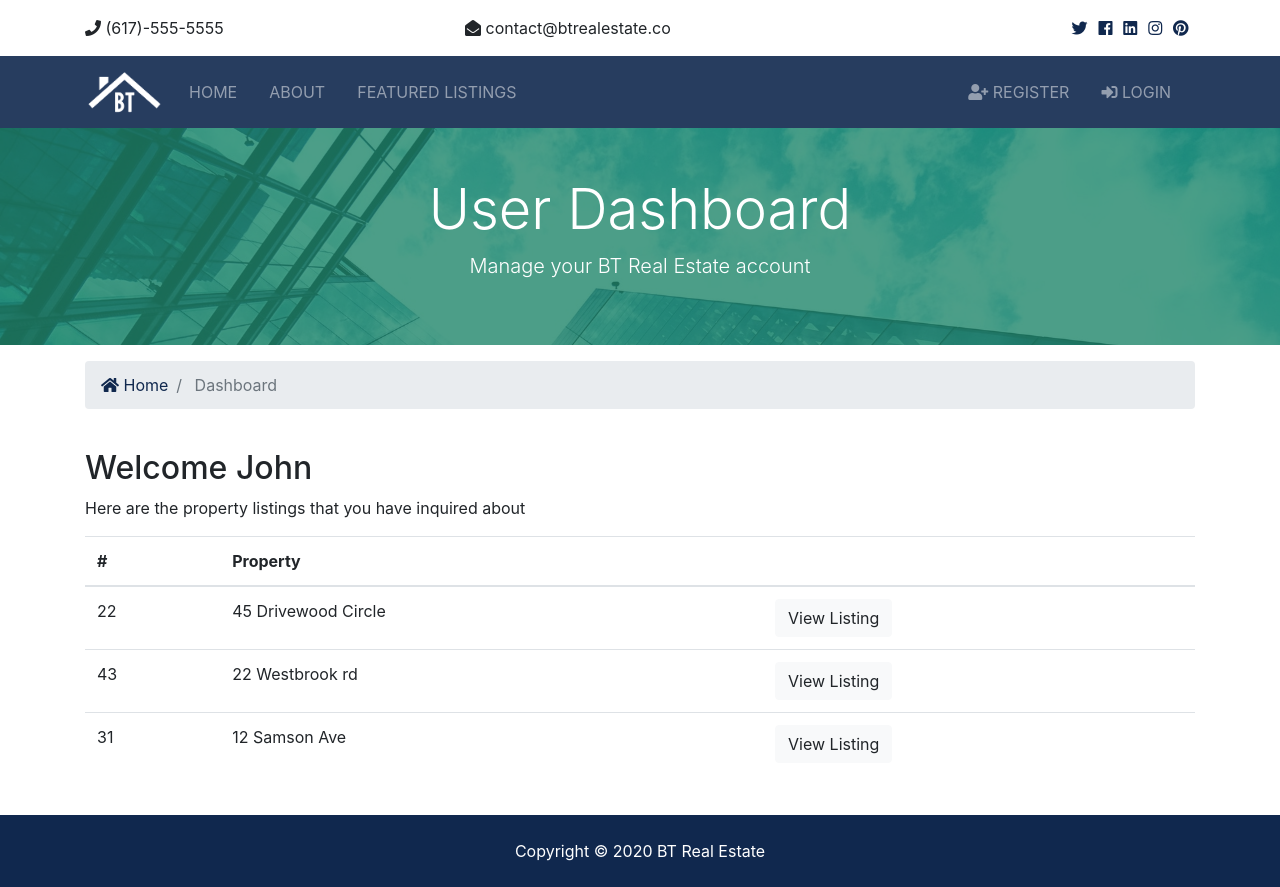
After one commit to emre-edu-tech/django-realestate-app, a Django app: page /account/dashboard in a window 1280 px wide. The commit adds this page. Run offline with Django 3.2, Linux system fonts and the light colour scheme; some libraries are stand-ins or nearby versions.

Commit message:
Login, logout, register, alert messages functionality have been added

```diff
--- /dev/null
+++ b/accounts/urls.py
@@ -0,0 +1,9 @@
+from django.urls import path
+from . import views
+
+urlpatterns = [
+    path('login', views.login, name='login'),
+    path('register', views.register, name='register'),
+    path('logout', views.logout, name='logout'),
+    path('dashboard', views.dashboard, name='dashboard')
+]
--- a/accounts/views.py
+++ b/accounts/views.py
@@ -1,3 +1,70 @@
-from django.shortcuts import render
+from django.shortcuts import render, redirect
+from django.contrib import messages, auth
+from django.contrib.auth.models import User
 
-# Create your views here.
+def register(request):
+    if request.method == 'POST':
+        # check for user registration
+        # messages.error(request, 'Testing error message')
+        # Get form values
+        first_name = request.POST['first_name']
+        last_name = request.POST['last_name']
+        username = request.POST['username']
+        email = request.POST['email']
+        password = request.POST['password']
+        password2 = request.POST['password2']
+
+        # check if passwords match
+        if password == password2:
+            # check if username already exists
+            # we imported the User model above
+            if User.objects.filter(username=username).exists():
+                messages.error(request, 'Username already exists')
+                return redirect('register')
+                # check if email already exists
+            elif User.objects.filter(email=email).exists():
+                messages.error(request, 'Email is already being used')
+                return redirect('register')
+            else:
+                # info looks good go ahead and create the user
+                user = User.objects.create_user(first_name=first_name, last_name=last_name, username=username, email=email, password=password)
+                # Login after user registration
+                # auth.login(request, user)
+                # messages.success(request, 'You are now logged in')
+                # return redirect('index')
+                # register the user then redirect to index page for them to login
+                user.save()
+                messages.success(request, 'You are now registered can log in.')
+                return redirect('login')
+        else:
+            messages.error(request, 'Passwords do not match')
+            return redirect('register')
+    else:
+        return render(request, 'accounts/register.html')
+
+def login(request):
+    if request.method == 'POST':
+        # check for user login
+        username = request.POST['username']
+        password = request.POST['password']
+
+        user = auth.authenticate(username=username, password=password)
+
+        if user is not None:
+            auth.login(request, user)
+            messages.success(request, 'You are now logged in')
+            return redirect('dashboard')
+        else:
+            messages.error(request, 'Invalid user credentials')
+            return redirect('login')
+    else:
+        return render(request, 'accounts/login.html')
+
+def logout(request):
+    if request.method == 'POST':
+        auth.logout(request)
+        messages.success(request, 'You are logged out')
+        return redirect('index')
+
+def dashboard(request):
+    return render(request, 'accounts/dashboard.html')
--- a/djangoRE/static/js/main.js
+++ b/djangoRE/static/js/main.js
@@ -1,2 +1,7 @@
 const date = new Date();
 document.querySelector('.year').innerHTML = date.getFullYear();
+
+// maka alert messages fade away
+setTimeout(function(){
+    $('#message').fadeOut('slow')
+}, 3000);
--- a/djangoRE/urls.py
+++ b/djangoRE/urls.py
@@ -21,5 +21,6 @@ from django.conf.urls.static import static
 urlpatterns = [
     path('', include('pages.urls')),
     path('listings/', include('listings.urls')),
+    path('account/', include('accounts.urls')),
     path('admin/', admin.site.urls),
 ] + static(settings.MEDIA_URL, document_root=settings.MEDIA_ROOT)
--- /dev/null
+++ b/templates/accounts/dashboard.html
@@ -0,0 +1,76 @@
+{% extends 'base.html' %}
+
+{% block title %} | User Dashboard{% endblock %}
+
+{% block content %}
+<section id="showcase-inner" class="py-5 text-white">
+    <div class="container">
+        <div class="row text-center">
+        <div class="col-md-12">
+            <h1 class="display-4">User Dashboard</h1>
+            <p class="lead">Manage your BT Real Estate account</p>
+        </div>
+        </div>
+    </div>
+    </section>
+
+    <!-- Breadcrumb -->
+    <section id="bc" class="mt-3">
+    <div class="container">
+        <nav aria-label="breadcrumb">
+        <ol class="breadcrumb">
+            <li class="breadcrumb-item">
+            <a href="{% url 'index' %}">
+                <i class="fas fa-home"></i> Home</a>
+            </li>
+            <li class="breadcrumb-item active"> Dashboard</li>
+        </ol>
+        </nav>
+    </div>
+    </section>
+
+    <section id="dashboard" class="py-4">
+    <!-- Alerts -->
+    {% include 'partials/_alerts.html' %}
+    <div class="container">
+        <div class="row">
+        <div class="col-md-12">
+            <h2>Welcome John</h2>
+            <p>Here are the property listings that you have inquired about</p>
+            <table class="table">
+            <thead>
+                <tr>
+                <th scope="col">#</th>
+                <th scope="col">Property</th>
+                <th></th>
+                </tr>
+            </thead>
+            <tbody>
+                <tr>
+                <td>22</td>
+                <td>45 Drivewood Circle</td>
+                <td>
+                    <a class="btn btn-light" href="#">View Listing</a>
+                </td>
+                </tr>
+                <tr>
+                <td>43</td>
+                <td>22 Westbrook rd</td>
+                <td>
+                    <a class="btn btn-light" href="#">View Listing</a>
+                </td>
+                </tr>
+                <tr>
+                <td>31</td>
+                <td>12 Samson Ave</td>
+                <td>
+                    <a class="btn btn-light" href="#">View Listing</a>
+                </td>
+                </tr>
+            </tbody>
+            </table>
+        </div>
+        </div>
+    </div>
+</section>
+{% endblock %}
--- a/templates/base.html
+++ b/templates/base.html
@@ -14,7 +14,7 @@
     <!-- Lightbox -->
     <link rel="stylesheet" href="{% static 'css/lightbox.min.css' %}">
 
-    <title>Django Real Estate</title>
+    <title>Django Real Estate {% block title %}{% endblock %}</title>
 </head>
 <body>
     <!-- Top Bar -->
--- a/templates/listings/listing.html
+++ b/templates/listings/listing.html
@@ -1,6 +1,8 @@
 {% extends 'base.html' %}
 
 {% load humanize %}
+
+{% block title %} | {{ listing.title}}{% endblock %}
 
 {% block content %}
 <section id="showcase-inner" class="py-5 text-white">
--- a/templates/listings/listings.html
+++ b/templates/listings/listings.html
@@ -1,6 +1,8 @@
 {% extends 'base.html' %}
 
 {% load humanize %}
+
+{% block title %} | Featured Listings{% endblock %}
 
 {% block content %}
 <section id="showcase-inner" class="py-5 text-white">
--- a/templates/listings/search.html
+++ b/templates/listings/search.html
@@ -1,6 +1,8 @@
 {% extends 'base.html' %}
 
 {% load humanize %}
+
+{% block title %} | Property Search{% endblock %}
 
 {% block content %}
 <section id="showcase-inner" class="showcase-search text-white py-5">
--- a/templates/pages/about.html
+++ b/templates/pages/about.html
@@ -1,6 +1,8 @@
 {% extends 'base.html' %}
 
 {% load static %}
+
+{% block title %} | About{% endblock %}
 
 {% block content %}
 <section id="showcase-inner" class="py-5 text-white">
--- a/templates/pages/index.html
+++ b/templates/pages/index.html
@@ -1,6 +1,8 @@
 {% extends 'base.html' %}
 
 {% load humanize %}
+
+{% block title %} | Welcome{% endblock %}
 
 {% block content %}
 <!-- Showcase -->
@@ -64,7 +66,8 @@
         </div>
     </div>
     </section>
-
+    <!-- Alerts -->
+    {% include 'partials/_alerts.html' %}
     <!-- Listings -->
     <section id="listings" class="py-5">
     <div class="container">
--- /dev/null
+++ b/templates/partials/_alerts.html
@@ -0,0 +1,17 @@
+{% if messages %}
+    {% for message in messages %}
+        <div id="message" class="container">
+            <div class="alert alert-{{ message.tags }} alert-dismissible text-center" role="alert">
+                <button class="close" type="button" data-dismiss="alert"><span aria-hidden="true">&times;</span></button>
+                <strong>
+                    {% if message.level == DEFAULT_MESSAGE_LEVELS.ERROR %}
+                        Error:
+                    {% else %}
+                        {{ message.tags|title }}
+                    {% endif %}
+                </strong>
+                {{ message }}
+            </div>
+        </div>
+    {% endfor %}
+{% endif %}
--- a/templates/partials/_navbar.html
+++ b/templates/partials/_navbar.html
@@ -18,9 +18,7 @@
             {% endif %}
         >
             <a class="nav-link" href="{% url 'index' %}">Home</a>
-        </li
-
-        >
+        </li>
         <li
             {% if 'about' in request.path %}
                 class="nav-item active mr-3"
@@ -38,22 +36,50 @@
             {% endif %}
         >
             <a class="nav-link" href="{% url 'listings' %}">Featured Listings</a>
-        </li
-
-        >
+        </li>
         </ul>
 
         <ul class="navbar-nav ml-auto">
-        <li class="nav-item mr-3">
-            <a class="nav-link" href="register.html">
-            <i class="fas fa-user-plus"></i> Register</a>
-        </li>
-        <li class="nav-item mr-3">
-            <a class="nav-link" href="login.html">
-            <i class="fas fa-sign-in-alt"></i>
+            {% if user.is_authenticated %}
+                <li
+                    {% if 'dashboard' in request.path %}
+                        class="nav-item active mr-3"
+                    {% else %}
+                        class="nav-item mr-3"
+                    {% endif %}
+                >
+                    <a class="nav-link" href="{% url 'dashboard' %}">Welcome, {{ user.username }} (Dashboard)</a>
+                </li>
+                <li class="nav-item mr-3">
+                    <a href="javascript:{document.getElementById('logoutForm').submit()}" class="nav-link"><i class="fas fa-sign-out-alt"></i>Logout</a>
+                    <form action="{% url 'logout' %}" id="logoutForm" method="post">
+                        {% csrf_token %}
+                    </form>
+                </li>
+            {% else %}
+                <li
+                    {% if 'register' in request.path %}
+                        class="nav-item active mr-3"
+                    {% else %}
+                        class="nav-item mr-3"
+                    {% endif %}
+                >
+                    <a class="nav-link" href="{% url 'register' %}">
+                        <i class="fas fa-user-plus"></i> Register</a>
+                </li>
 
-            Login</a>
-        </li>
+                <li
+                    {% if 'login' in request.path %}
+                        class="nav-item active mr-3"
+                    {% else %}
+                        class="nav-item mr-3"
+                    {% endif %}
+                >
+                    <a class="nav-link" href="{% url 'login' %}">
+                        <i class="fas fa-sign-in-alt"></i> Login</a>
+                </li>
+
+            {% endif %}
         </ul>
     </div>
     </div>
```
Also changed, not shown: djangoRE/settings.py (+7 -0 lines), templates/accounts/login.html (added, +38 -0 lines), templates/accounts/register.html (added, +52 -0 lines).
